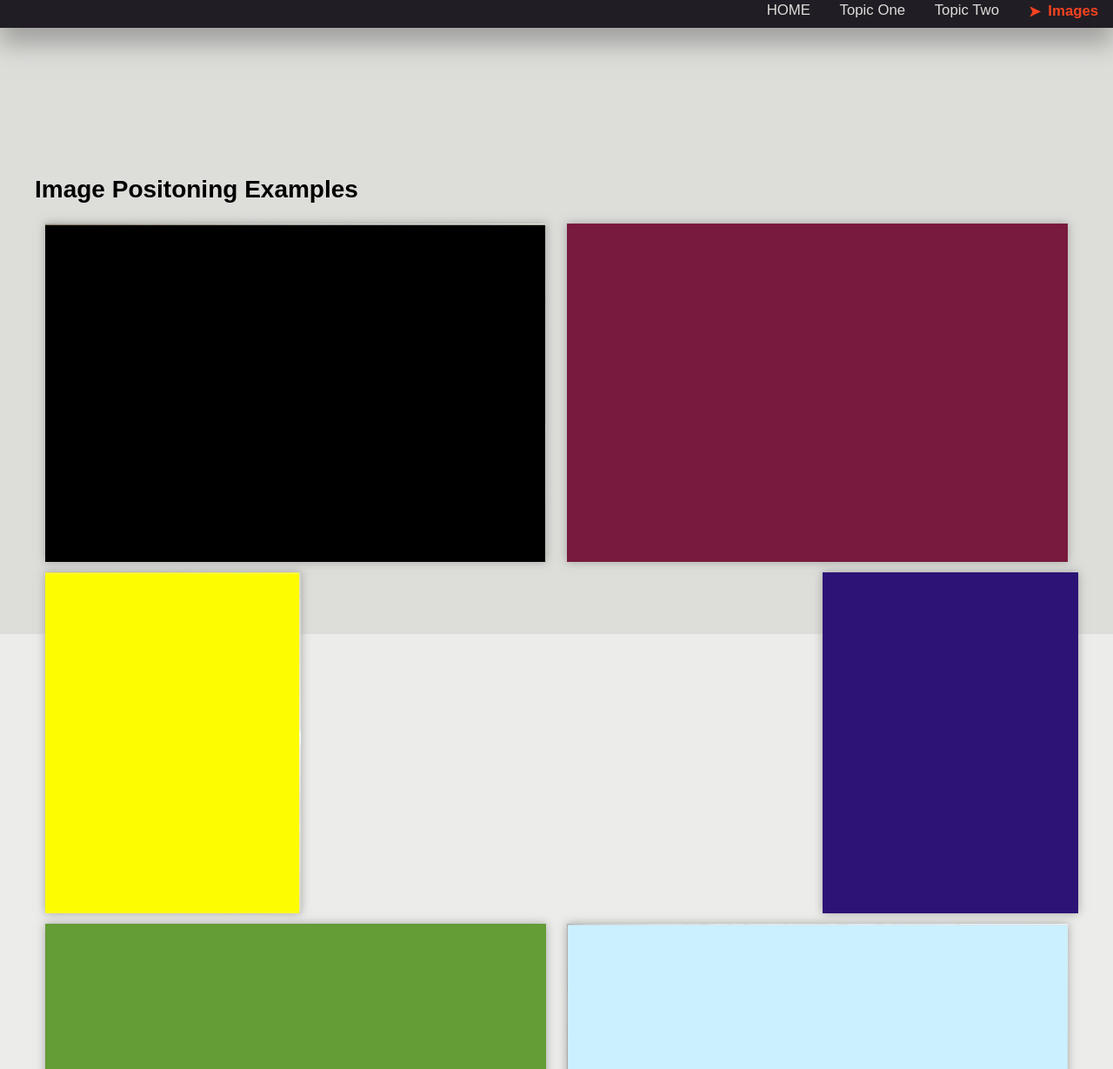
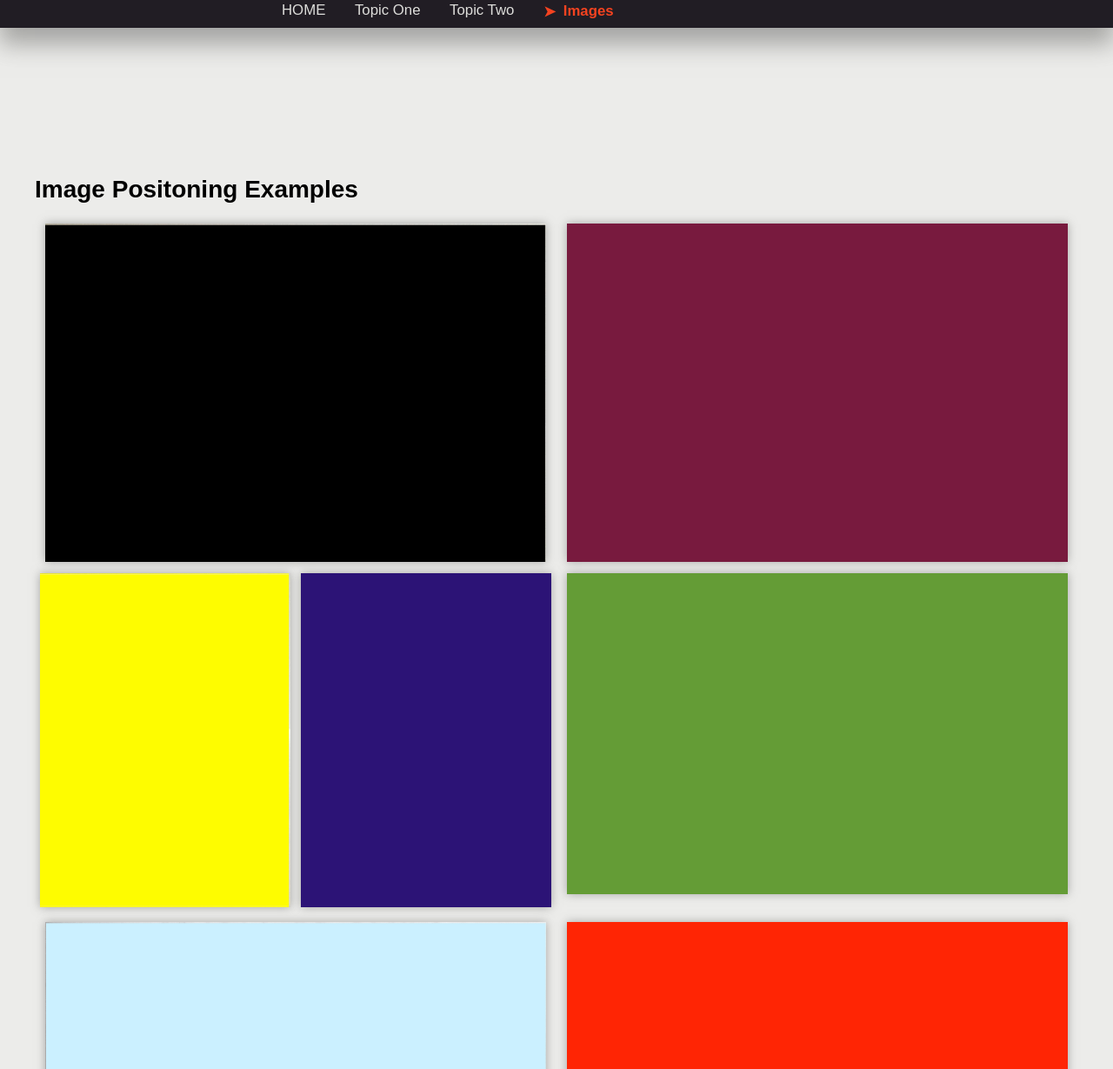
Before and after one commit to ogatto/SI-339-WK02-Hands-on, a plain HTML site: page WebDesign2018-master/ICE/ICE-Responsive/images.html in a window 1280 px wide. Shown: the part 71-1300 px from the top of the page at 87% size. Drawn offline with Linux system fonts and the light colour scheme.

Commit message:
Updates to ICE4

```diff
--- a/WebDesign2018-master/ICE/ICE-Responsive/css/ice-responsive.css
+++ b/WebDesign2018-master/ICE/ICE-Responsive/css/ice-responsive.css
@@ -1,64 +1,112 @@
-@media only screen and (min-width:650px){
+@media only screen and (min-width: 650px){
 
-.top-nav ul li{
-    display:inline-block;
+.top-nav ul li {
+    display: inline-block;
 }
 
-.top-nav ul {
-    text-align: center;
+
+body {
+    background-color: white;
 }
 
-.photo-cell img[src="img/img3.jpg"]{
-    width:50%;
-    float:left;
-    /*margin: -10px;*/
-    /*margin-bottom: 0px;
-    overflow: hidden;
-    box-sizing: border-box;*/
+.top-nav ul{
+    margin-left: 24%;
+    display: flex;
+    justify-content: center;
 }
 
-.photo-cell img[src="img/img4.jpg"]{
-    display:inline-block;
-    width:50%;
-    /* margin: -10px; */
-    float:right;
+.photo-grid {
+    display: grid;
+    grid-template-columns: repeat(4, 1fr);
+    grid-template-rows: repeat(6, 1fr);
+
 }
 
-.top-nav ul li {
-display: inline-block;
+.img1 {
+    grid-row: 1;
+    grid-column: 1/5;
+}
+
+.img2 {
+    grid-row: 2;
+    grid-column: 1/5;
+}
+
+.img3 {
+    grid-row: 3;
+    grid-column: 1/3;
+}
+
+.img4 {
+    grid-row: 3;
+    grid-column: 3/5;
+}
+
+
+.img5 {
+    grid-row: 4;
+    grid-column: 1/5;
+}
+
+.img6 {
+    grid-row: 5;
+    grid-column: 1/5;
+}
+
+.img7 {
+    grid-row: 6;
+    grid-column: 1/5;
 }
 
 @media only screen and (min-width: 1000px){
 
-body {
-	background-color: #DDDDDA;
+.top-nav ul {
+    display: flex;
+    justify-content: flex-end;
 }
 
-.top-nav ul{
-	/*display: block;
-	text-align: right;*/
-	display: flex;
-    justify-content: flex-end;
+body {
+    background-color: #ECECEA;
 }
 
 .photo-grid {
-	display: grid;
-  	grid-template-columns: repeat(2, 1fr);
+    display: grid;
+    grid-template-columns: repeat(4, 1fr);
+    grid-template-rows: repeat(5, 1fr);
 }
 
-.photo-cell1 {
-	grid-column: 1 / 3;
+.img1 {
     grid-row: 1;
+    grid-column: 1/3;
 }
 
-.photo-cell2 {
-	grid-column: 3 / 5;
+.img2 {
     grid-row: 1;
+    grid-column: 3/5;
 }
 
-.logo{
-	background-color: #211D24; /*CHANGE*/
-	margin: 0;
-	text-align: left;
-	padding: .25em .75em;
+.img3 {
+    grid-row: 2;
+    grid-column: 1/2;
 }
+
+.img4 {
+    grid-row: 2;
+    grid-column: 2/3;
+}
+
+
+.img5 {
+    grid-row: 2;
+    grid-column: 3/5;
+}
+
+.img6 {
+    grid-row: 3;
+    grid-column: 1/3;
+}
+
+.img7 {
+    grid-row: 3;
+    grid-column: 3/5;
+}
--- a/WebDesign2018-master/ICE/ICE-Responsive/images.html
+++ b/WebDesign2018-master/ICE/ICE-Responsive/images.html
@@ -31,25 +31,25 @@
 		<section class="crafts">
 			<h1>Image Positoning Examples</h1>
 			<div class="photo-grid">
-				<div class="photo-cell">
+				<div class="photo-cell img1">
 					<img class="resp-img" src="img/img1.jpg" alt="Black Horizontal Rectangle">
 				</div>
-				<div class="photo-cell ">
+				<div class="photo-cell img2">
 					<img class="resp-img" src="img/img2.jpg" alt="Maroon Horizontal Rectangle">
 				</div>
-				<div class="photo-cell">
+				<div class="photo-cell img3">
 					<img class="resp-img" src="img/img3.jpg" alt="Yellow Vertical  Rectangle">
 				</div>
-				<div class="photo-cell">
+				<div class="photo-cell img4">
 					<img class="resp-img" src="img/img4.jpg" alt="Bluish-purple Vertical  Rectangle">
 				</div>
-				<div class="photo-cell ">
+				<div class="photo-cell img5">
 					<img class="resp-img" src="img/img5.jpg" alt="Green Horizontal Rectangle">
 				</div>
-				<div class="photo-cell  ">
+				<div class="photo-cell img6">
 					<img class="resp-img" src="img/img6.jpg" alt="Light Blue Horizontal Rectangle">
 				</div>
-				<div class="photo-cell  ">
+				<div class="photo-cell img7">
 					<img class="resp-img" src="img/img7.jpg" alt="Red Horizontal Rectangle">
 				</div>
 			</div>
```
